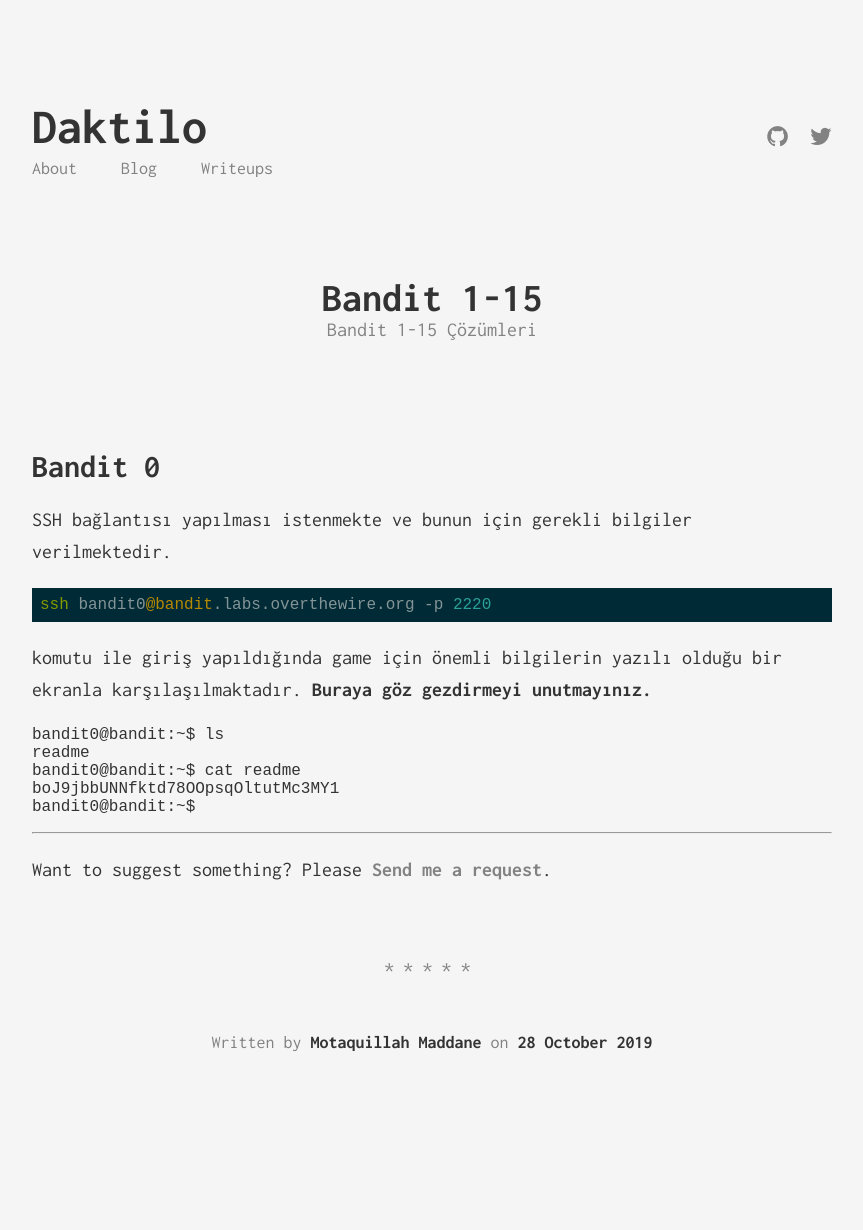
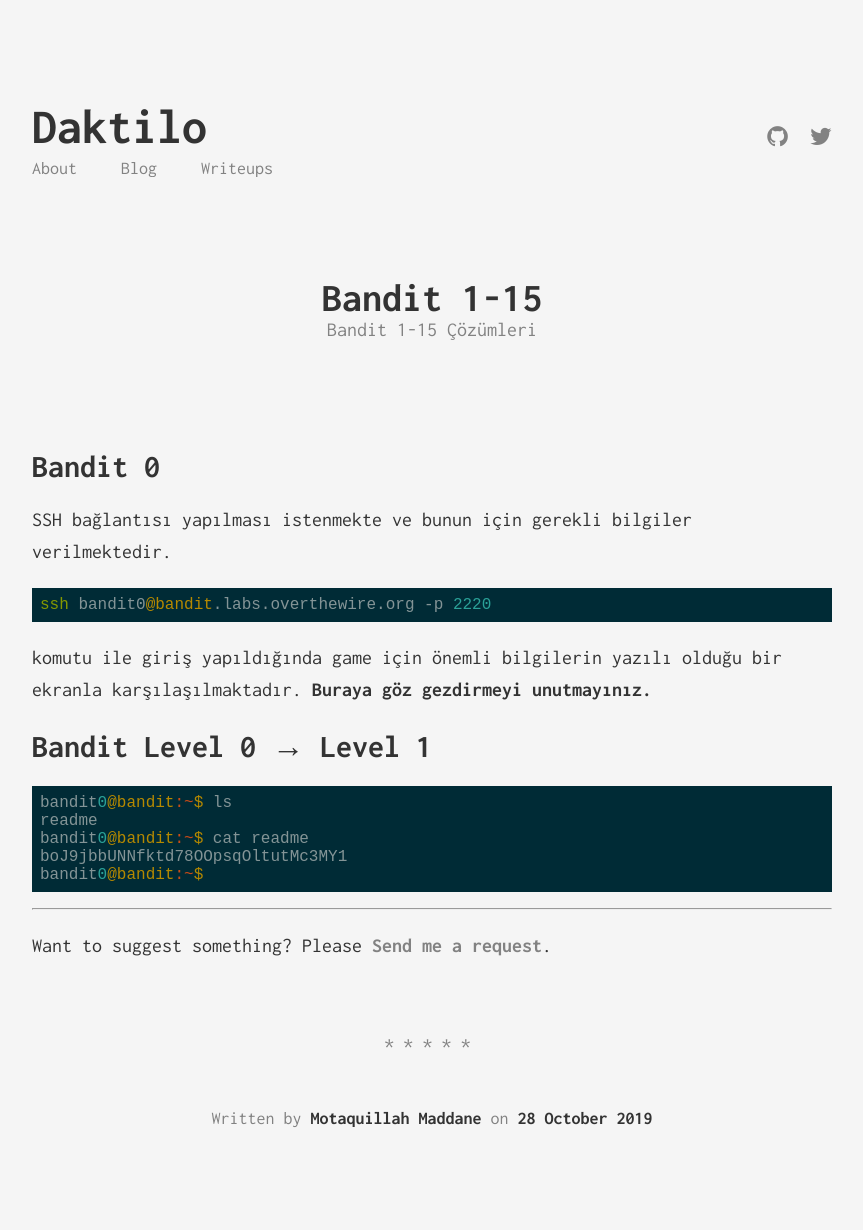
Before and after one commit to JohnGkmn/JohnGkmn.github.io, a Jekyll site: the page built from _posts/2019-10-29-bandit1-15.markdown, in a window 1280 px wide. Shown: the whole page, without its empty margins (208-1071 px from the left). Built offline with Jekyll 4.4.1, drawn with Linux system fonts in a browser that asks for light colours; before the commit the page ends 1154 px from its top, so only the background shows below that.

Commit message:
Update 2019-10-29-bandit1-15.markdown

`````diff
--- a/_posts/2019-10-29-bandit1-15.markdown
+++ b/_posts/2019-10-29-bandit1-15.markdown
@@ -14,7 +14,10 @@
 ssh bandit0@bandit.labs.overthewire.org -p 2220
 ```
 komutu ile giriş yapıldığında game için önemli bilgilerin yazılı olduğu bir ekranla karşılaşılmaktadır. **Buraya göz gezdirmeyi unutmayınız.**
-````python3
+
+Bandit Level 0 → Level 1
+======
+````terminal
 bandit0@bandit:~$ ls
 readme
 bandit0@bandit:~$ cat readme
`````
